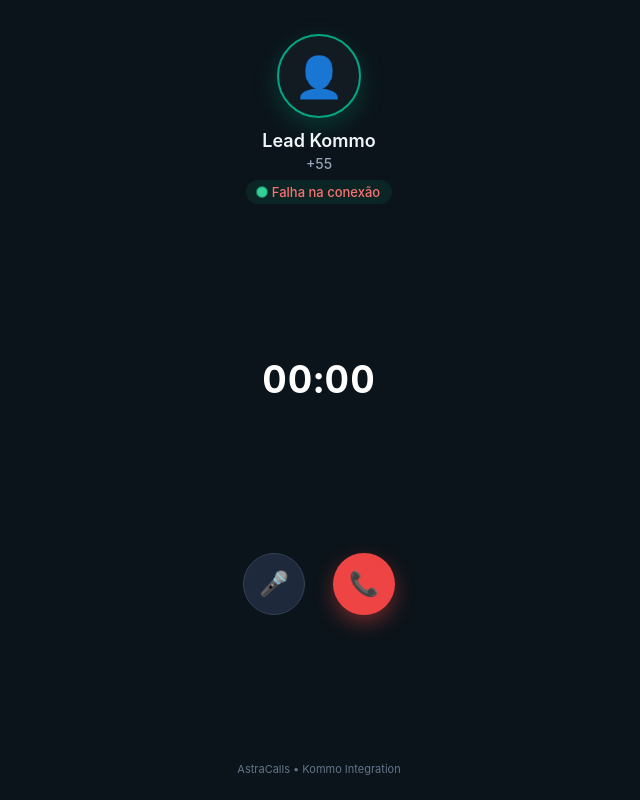
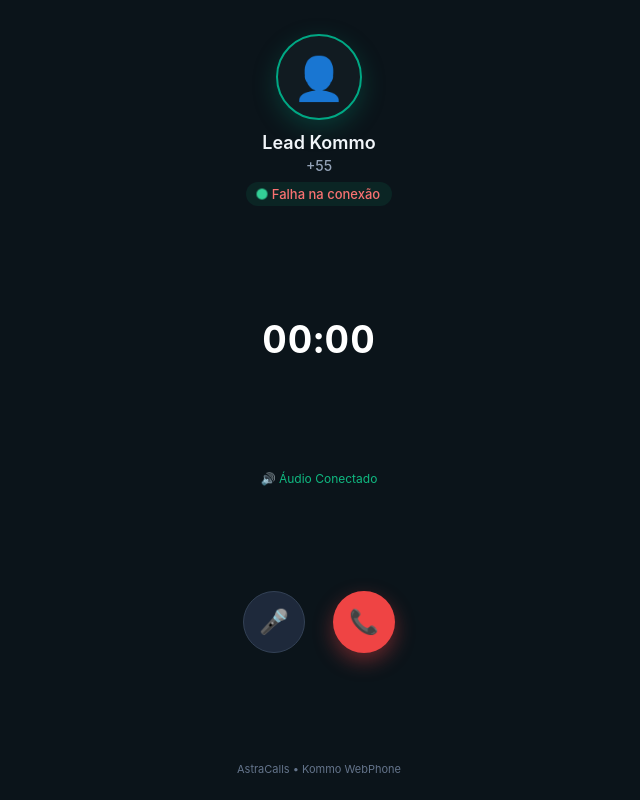
Before and after one commit to guiamorim1436/astracalls-kommo-saas, a website: page public/call.html in a window 1280 px wide. Shown: the whole page, without its empty margins (321-961 px from the left). Drawn offline with Linux system fonts and the light colour scheme; no server answers.

Commit message:
feat: enhance audio playback, audio indicator and auto-close

```diff
--- a/public/call.html
+++ b/public/call.html
@@ -3,7 +3,7 @@
 <head>
     <meta charset="UTF-8">
     <meta name="viewport" content="width=device-width, initial-scale=1.0">
-    <title>WhatsApp Call - AstraCalls</title>
+    <title>WhatsApp WebPhone - AstraCalls</title>
     <style>
         * { box-sizing: border-box; margin: 0; padding: 0; }
         body {
@@ -21,8 +21,8 @@
         }
         .top-info { text-align: center; width: 100%; margin-top: 10px; }
         .avatar-box {
-            width: 84px;
-            height: 84px;
+            width: 86px;
+            height: 86px;
             border-radius: 50%;
             background: #111b21;
             border: 2px solid #00a884;
@@ -32,7 +32,7 @@
             margin: 0 auto 12px auto;
             box-shadow: 0 8px 24px rgba(0, 168, 132, 0.25);
         }
-        .avatar-icon { font-size: 40px; color: #00a884; }
+        .avatar-icon { font-size: 42px; color: #00a884; }
         .contact-title { font-size: 18px; font-weight: 600; color: #f1f5f9; margin-bottom: 4px; white-space: nowrap; overflow: hidden; text-overflow: ellipsis; max-width: 280px; margin-left: auto; margin-right: auto; }
         .contact-num { font-size: 14px; color: #94a3b8; margin-bottom: 8px; font-weight: 500; }
         .call-badge {
@@ -63,8 +63,16 @@
             font-weight: 700;
             color: #ffffff;
             font-variant-numeric: tabular-nums;
-            margin: 20px 0;
+            margin: 15px 0;
             letter-spacing: 1px;
+        }
+        .audio-indicator {
+            font-size: 12px;
+            color: #10b981;
+            margin-bottom: 10px;
+            display: flex;
+            align-items: center;
+            gap: 6px;
         }
         .actions-row { display: flex; gap: 28px; margin-bottom: 15px; align-items: center; }
         .ctrl-btn {
@@ -101,20 +109,23 @@
     </div>
 
     <div class="timer-val" id="timer-box">00:00</div>
+    <div class="audio-indicator" id="audio-ind">🔊 Áudio Conectado</div>
 
     <div class="actions-row">
         <button class="ctrl-btn btn-mic" id="mic-btn" title="Mutar Microfone">🎤</button>
         <button class="ctrl-btn btn-end" id="end-btn" title="Desligar Chamada">📞</button>
     </div>
 
-    <div class="powered-by">AstraCalls &bull; Kommo Integration</div>
+    <div class="powered-by">AstraCalls &bull; Kommo WebPhone</div>
+
+    <audio id="remoteAudio" autoplay playsinline style="display:none;"></audio>
 
     <script>
         const ASTRACALLS_SERVER = "https://atlascall-astracalls.okgklo.easypanel.host";
         const API_KEY = "sua_chave_api_super_segura";
         const SAMPLE_RATE = 16000;
         const FRAME_SAMPLES = 512;
-        const JITTER_CUSHION = 0.06; // 60ms
+        const JITTER_CUSHION = 0.06;
 
         const params = new URLSearchParams(window.location.search);
         const rawPhone = params.get('phone') || '';
@@ -133,7 +144,6 @@
         let seconds = 0;
         let isTerminated = false;
 
-        // WSAudioBridge oficial
         let ws = null;
         let micStream = null;
         let captureCtx = null;
@@ -196,7 +206,7 @@
             document.getElementById('phone-txt').textContent = '+' + cleanPhone;
 
             try {
-                // 1. Obter Sessão Ativa
+                // 1. Obter Sessão Ativa do WhatsApp
                 const sResp = await fetch(ASTRACALLS_SERVER + '/api/sessions', { headers: { 'X-API-Key': API_KEY } });
                 const sData = await sResp.json();
                 if (!sData.sessions || sData.sessions.length === 0) {
@@ -205,7 +215,7 @@
                 }
                 sid = sData.sessions[0].id;
 
-                // 2. Obter Microfone
+                // 2. Microfone
                 micStream = await navigator.mediaDevices.getUserMedia({
                     audio: { echoCancellation: true, noiseSuppression: true, autoGainControl: true, sampleRate: SAMPLE_RATE, channelCount: 1 }
                 });
@@ -220,15 +230,16 @@
                 const cData = await cResp.json();
                 callId = cData.call ? cData.call.callId : cData.callId;
 
-                // 4. Conectar WebSocket de Áudio
+                // 4. Conectar WebSocket de Voz em Tempo Real
                 const wsProto = ASTRACALLS_SERVER.startsWith('https') ? 'wss://' : 'ws://';
                 const wsHost = ASTRACALLS_SERVER.replace(/^https?:\/\//, '');
                 ws = new WebSocket(`${wsProto}${wsHost}/api/sessions/${sid}/calls/${callId}/ws`);
                 ws.binaryType = 'arraybuffer';
 
                 ws.onopen = () => {
-                    // Iniciar Captura de Microfone
                     captureCtx = new (window.AudioContext || window.webkitAudioContext)({ sampleRate: SAMPLE_RATE });
+                    if (captureCtx.state === 'suspended') captureCtx.resume();
+
                     const source = captureCtx.createMediaStreamSource(micStream);
                     const proc = captureCtx.createScriptProcessor(FRAME_SAMPLES, 1, 1);
 
@@ -295,7 +306,7 @@
             } catch (e) {}
 
             setTimeout(() => {
-                window.parent.postMessage({ type: 'astracalls_call_ended', lead_id: leadId, duration: seconds }, '*'); setTimeout(() => { window.close(); }, 700);
+                window.close();
             }, 800);
         }
 
```
